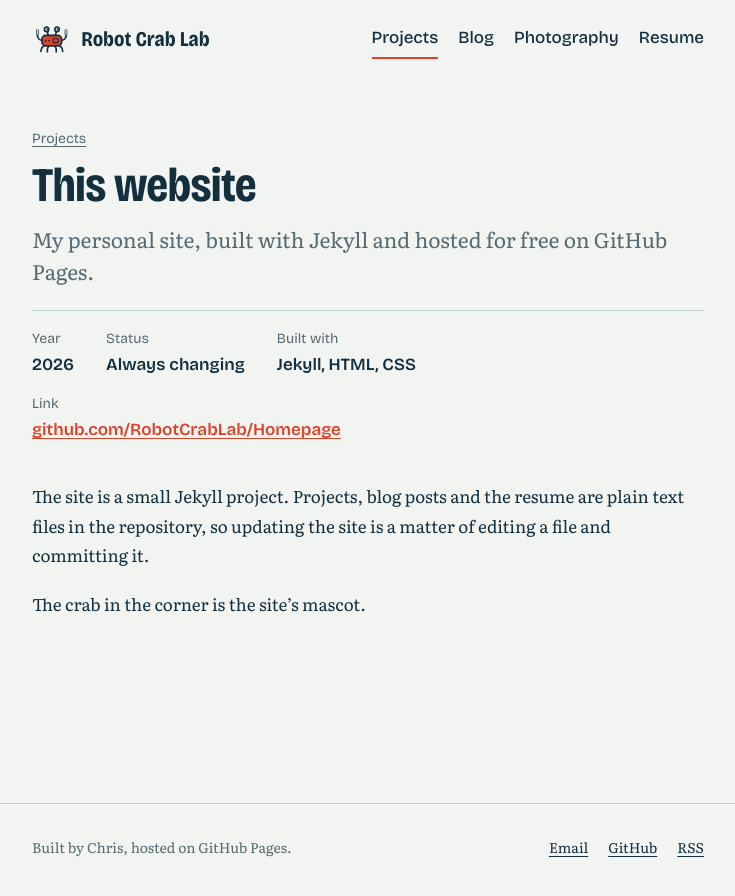
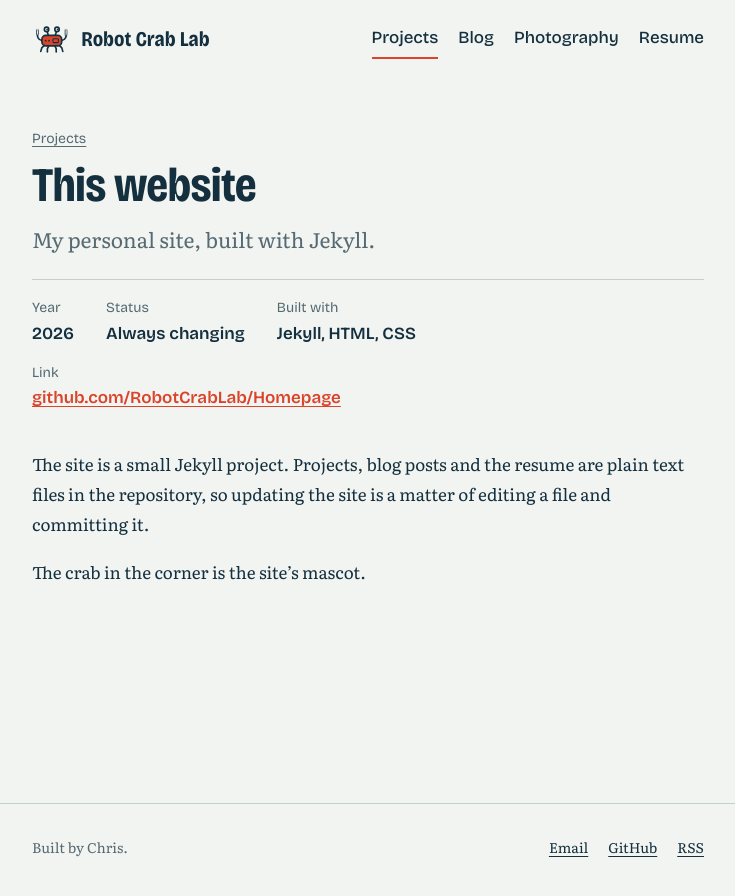
Before and after one commit to RobotCrabLab/Homepage, a Jekyll site: the page built from _projects/this-website.md, in a window 1280 px wide. Shown: the top 896 px of the page, without its empty margins (272-1007 px from the left). Built offline with Jekyll 4.4.1, drawn with Linux system fonts in a browser that asks for light colours.

Commit message:
Remove GitHub Pages mentions from the footer and site project
Co-Authored-By: Claude Opus 5.5 <noreply@anthropic.com>
Claude-Session: https://claude.ai/code/session_01MMDVxXAekaRt7NRydvis2Y

```diff
--- a/_includes/footer.html
+++ b/_includes/footer.html
@@ -1,6 +1,6 @@
 <footer class="site-footer">
   <div class="wrap footer-inner">
-    <p>Built by {{ site.author }}, hosted on GitHub Pages.</p>
+    <p>Built by {{ site.author }}.</p>
     <ul class="links">
       {% if site.email %}<li><a href="mailto:{{ site.email }}">Email</a></li>{% endif %}
       {% if site.github_username %}<li><a href="https://github.com/{{ site.github_username }}">GitHub</a></li>{% endif %}
--- a/_projects/this-website.md
+++ b/_projects/this-website.md
@@ -1,6 +1,6 @@
 ---
 title: This website
-summary: My personal site, built with Jekyll and hosted for free on GitHub Pages.
+summary: My personal site, built with Jekyll.
 year: 2026
 status: Always changing
 tools: [Jekyll, HTML, CSS]
```
